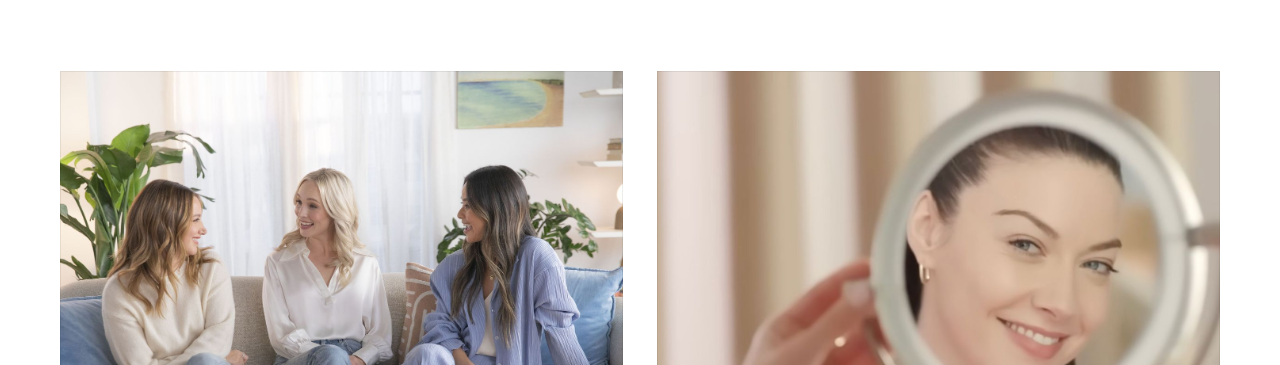
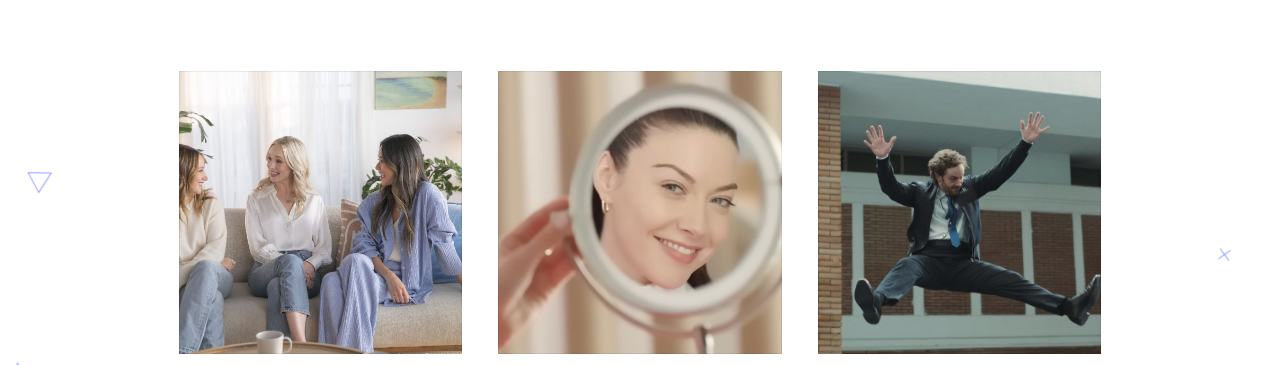
Before and after one commit to natashargeffen/natasha-portfolio, a plain HTML site: page index.html in a window 1280 px wide. Shown: the part 398-763 px from the top of the page. Drawn offline with nearby package versions, Linux system fonts and the light colour scheme; animation ran at ten frames a second.

Commit message:
Narrower centered layout, 3-column square cards

```diff
--- a/index.html
+++ b/index.html
@@ -1032,7 +1032,7 @@ body:not(.editing) #work .pmore:not(.isopen):hover i::before{border-color:var(--
 
 /* breathing room + calmer project titles */
 .wrap{max-width:1640px!important;padding-inline:clamp(20px,5vw,60px)!important}
-@media (min-width:1000px){.wrap{padding-inline:60px!important}}
+@media (min-width:1000px){.wrap{max-width:none!important;padding-inline:max(60px,calc((100vw - 1240px) / 2),14vw)!important}}
 #work .ph h2{font-size:clamp(34px,4.2vw,60px)!important}
 
 @media (min-width:701px){#about>div:first-child,#about2>div:first-child{justify-self:end;width:min(100%,380px)}#about .ph-photo,#about2 .ph-photo{margin-left:auto}}
@@ -1049,6 +1049,12 @@ footer.contact{margin-top:0}
 @media (max-width:700px){#totop2{display:inline-flex;align-items:center;gap:8px;margin-top:8px;font:500 11.5px/1 var(--body);letter-spacing:.14em;text-transform:uppercase;color:var(--pop);text-decoration:none;padding:12px 0}
 #totop2 i{width:8px;height:8px;border-left:1.5px solid currentColor;border-top:1.5px solid currentColor;transform:rotate(45deg) translateY(2px)}}
 html.tallvp #totop{display:none!important}
+
+/* index: even 3-column grid like a gallery wall */
+@media (min-width:701px){#fan{display:grid!important;grid-template-columns:repeat(3,minmax(0,1fr))!important;gap:44px 36px!important}
+#fan>.it{grid-column:auto!important;width:auto!important;max-width:none!important;flex:none!important}
+#fan .th{aspect-ratio:1/1!important;height:auto!important;display:block;overflow:hidden}#fan .thw{aspect-ratio:auto!important;height:auto!important}#fan .th img{height:100%!important;aspect-ratio:auto!important}#fan .nm{margin-top:14px!important}
+#fan .th img{width:100%;object-fit:cover}}
 </style>
 </head>
 <body>
```
